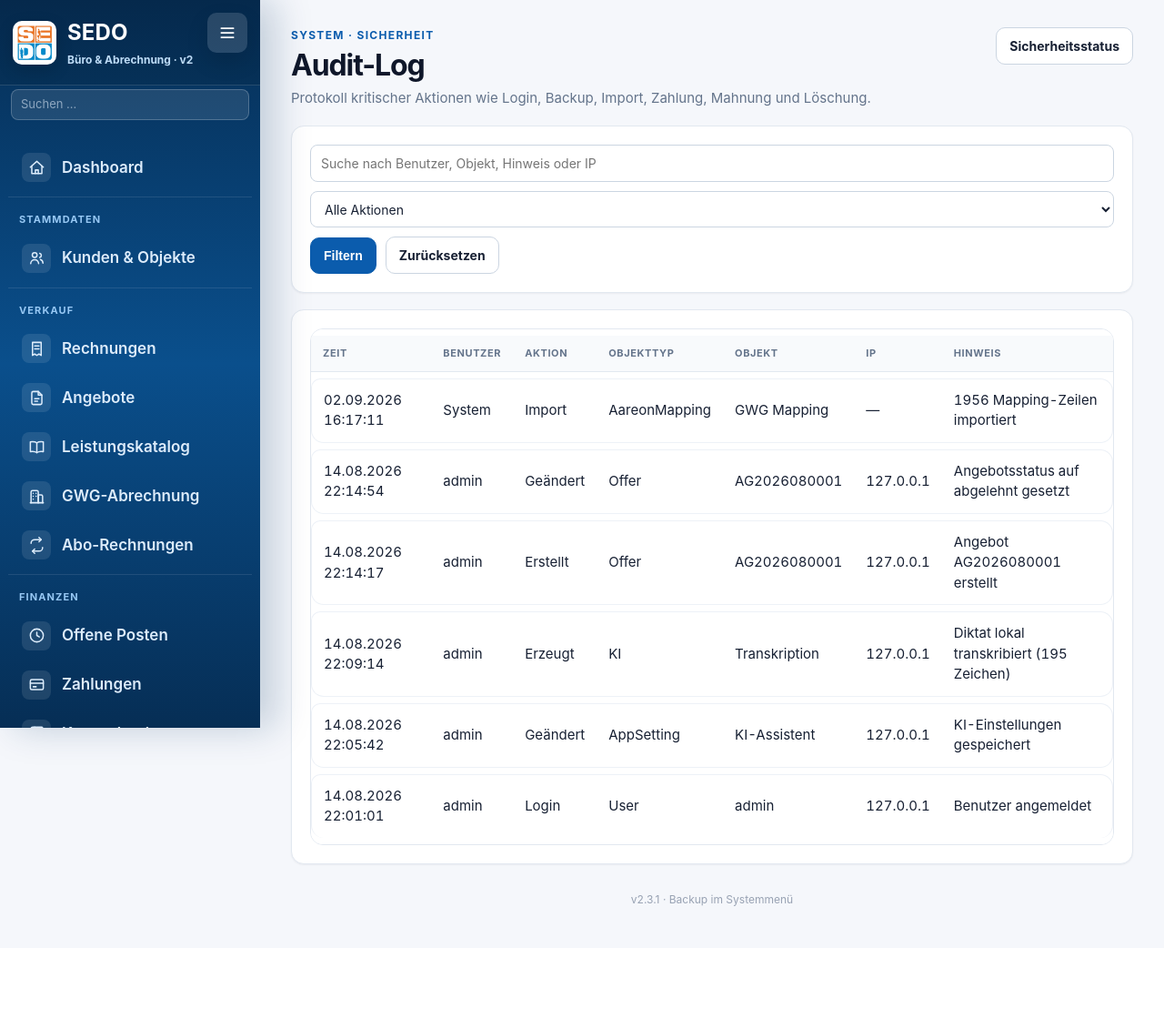
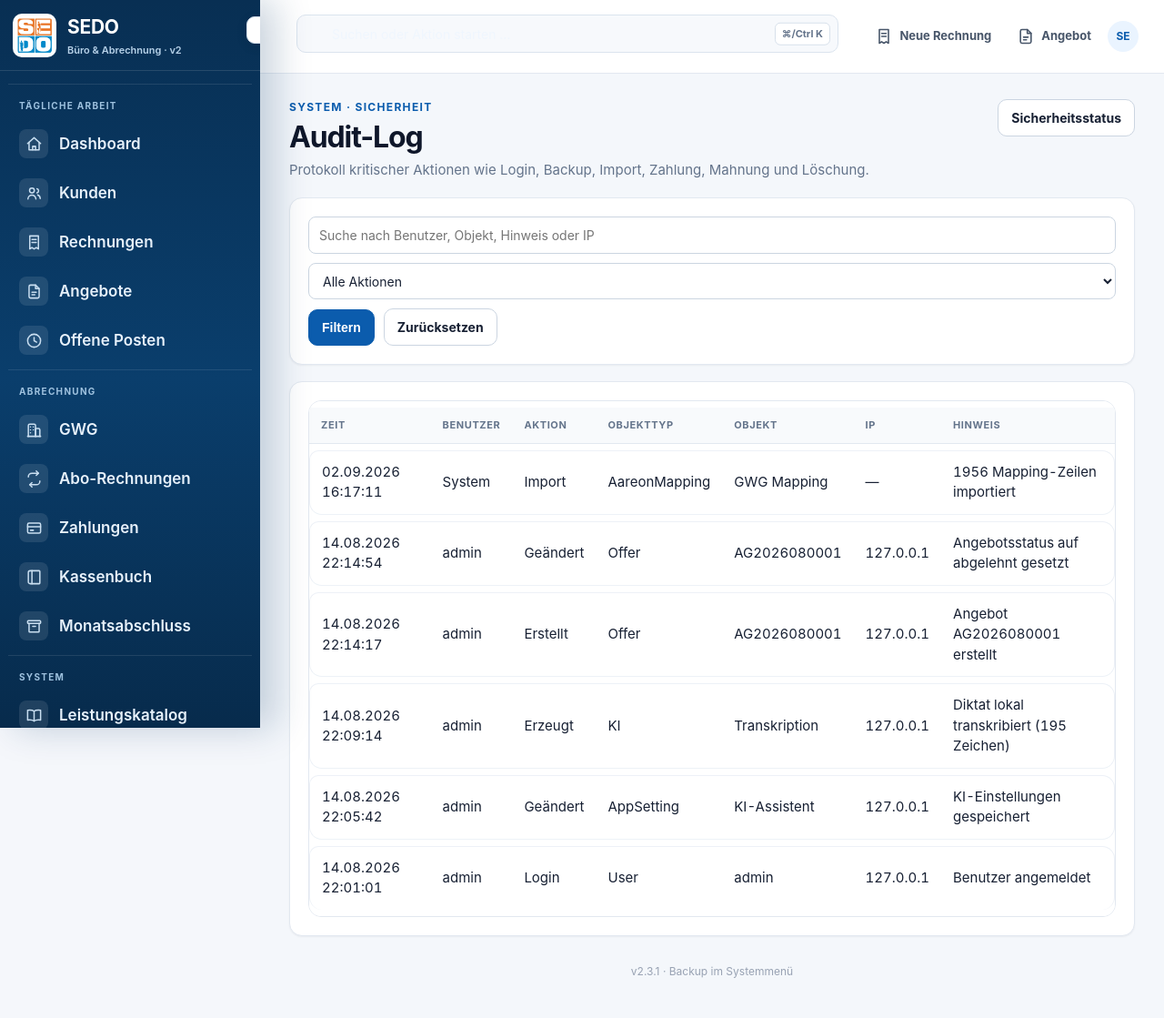
Before and after one commit to midobberahn-png/sedo-projekt, a Django app: page /audit-log/ in a window 1280 px wide. Shown: the whole page at 91% size. Before the commit the page ends 996 px from the top, so only its background shows below. Run offline with Django 5.2, Linux system fonts and the light colour scheme; a user stored in the database is signed in; data comes from the database, SQL or seed files in the repository; data that the repository does not hold is empty.

Commit message:
UX-02: App-Shell, Navigation und Command-Bar neu ordnen

```diff
--- a/sedo_rechnungstool_v2/sedo/templates/sedo/base.html
+++ b/sedo_rechnungstool_v2/sedo/templates/sedo/base.html
@@ -6,6 +6,7 @@
   <title>{% block title %}SEDO Rechnungstool{% endblock %}</title>
   <link rel="stylesheet" href="/static/sedo/app.css?v=3_24">
   <link rel="stylesheet" href="/static/sedo/design-system-v2.css?v=1">
+  <link rel="stylesheet" href="/static/sedo/app-shell-v2.css?v=1">
 </head>
 <body class="sidebar-cover">
 {# Einheitliches Icon-Set (Inline-SVG-Sprite, Strichstil, erbt Farbe via currentColor) #}
@@ -45,48 +46,55 @@
       <img src="/static/sedo/sedo_logo.png" alt="SEDO">
       <div class="brand-text"><strong>SEDO</strong><small>Büro &amp; Abrechnung · v2</small></div>
     </div>
-    <div class="global-search">
-      <input type="search" id="global-search" placeholder="Suchen …" autocomplete="off"
-             aria-label="Globale Suche: Kunden, Rechnungen, Angebote, Objekte">
-      <div class="global-search-results" id="global-search-results" hidden></div>
-    </div>
-    <nav class="nav">
+    <nav class="nav" aria-label="Hauptnavigation">
+      <div class="drawer-title"><span>Tägliche Arbeit</span></div>
       <a {% if request.resolver_match.url_name == 'dashboard' %}class="active" aria-current="page"{% endif %} href="{% url 'sedo:dashboard' %}"><span class="nav-ico"><svg class="ico" aria-hidden="true"><use href="#i-dashboard"/></svg></span><span class="nav-text">Dashboard</span></a>
-      <div class="drawer-title"><span>Stammdaten</span></div>
-      <a {% if 'customer' in request.resolver_match.url_name or 'object' in request.resolver_match.url_name %}class="active" aria-current="page"{% endif %} href="{% url 'sedo:customer_list' %}"><span class="nav-ico"><svg class="ico" aria-hidden="true"><use href="#i-users"/></svg></span><span class="nav-text">Kunden & Objekte</span></a>
-      <div class="drawer-title"><span>Verkauf</span></div>
+      <a {% if 'customer' in request.resolver_match.url_name or 'object' in request.resolver_match.url_name %}class="active" aria-current="page"{% endif %} href="{% url 'sedo:customer_list' %}"><span class="nav-ico"><svg class="ico" aria-hidden="true"><use href="#i-users"/></svg></span><span class="nav-text">Kunden</span></a>
       <a {% if 'invoice' in request.resolver_match.url_name or 'reminder' in request.resolver_match.url_name %}class="active" aria-current="page"{% endif %} href="{% url 'sedo:invoice_list' %}"><span class="nav-ico"><svg class="ico" aria-hidden="true"><use href="#i-invoice"/></svg></span><span class="nav-text">Rechnungen</span></a>
       <a {% if 'offer' in request.resolver_match.url_name %}class="active" aria-current="page"{% endif %} href="{% url 'sedo:offer_list' %}"><span class="nav-ico"><svg class="ico" aria-hidden="true"><use href="#i-offer"/></svg></span><span class="nav-text">Angebote</span></a>
-      <a {% if 'service_catalog' in request.resolver_match.url_name %}class="active" aria-current="page"{% endif %} href="{% url 'sedo:service_catalog_list' %}"><span class="nav-ico"><svg class="ico" aria-hidden="true"><use href="#i-catalog"/></svg></span><span class="nav-text">Leistungskatalog</span></a>
-      <a {% if request.resolver_match.url_name == 'aareon_monthly' or request.resolver_match.url_name == 'aareon_import' %}class="active" aria-current="page"{% endif %} href="{% url 'sedo:aareon_monthly' %}"><span class="nav-ico"><svg class="ico" aria-hidden="true"><use href="#i-building"/></svg></span><span class="nav-text">GWG-Abrechnung</span></a>
+      <a {% if request.resolver_match.url_name == 'open_items' %}class="active" aria-current="page"{% endif %} href="{% url 'sedo:open_items' %}"><span class="nav-ico"><svg class="ico" aria-hidden="true"><use href="#i-open"/></svg></span><span class="nav-text">Offene Posten</span></a>
+
+      <div class="drawer-title"><span>Abrechnung</span></div>
+      <a {% if request.resolver_match.url_name == 'aareon_monthly' or request.resolver_match.url_name == 'aareon_import' %}class="active" aria-current="page"{% endif %} href="{% url 'sedo:aareon_monthly' %}"><span class="nav-ico"><svg class="ico" aria-hidden="true"><use href="#i-building"/></svg></span><span class="nav-text">GWG</span></a>
       <a {% if 'recurring' in request.resolver_match.url_name %}class="active" aria-current="page"{% endif %} href="{% url 'sedo:recurring_monthly' %}"><span class="nav-ico"><svg class="ico" aria-hidden="true"><use href="#i-repeat"/></svg></span><span class="nav-text">Abo-Rechnungen</span></a>
-      <div class="drawer-title"><span>Finanzen</span></div>
-      <a {% if request.resolver_match.url_name == 'open_items' %}class="active" aria-current="page"{% endif %} href="{% url 'sedo:open_items' %}"><span class="nav-ico"><svg class="ico" aria-hidden="true"><use href="#i-open"/></svg></span><span class="nav-text">Offene Posten</span></a>
       <a {% if 'payment' in request.resolver_match.url_name %}class="active" aria-current="page"{% endif %} href="{% url 'sedo:payment_list' %}"><span class="nav-ico"><svg class="ico" aria-hidden="true"><use href="#i-payment"/></svg></span><span class="nav-text">Zahlungen</span></a>
       <a {% if 'cashbook' in request.resolver_match.url_name %}class="active" aria-current="page"{% endif %} href="{% url 'sedo:cashbook_list' %}"><span class="nav-ico"><svg class="ico" aria-hidden="true"><use href="#i-cashbook"/></svg></span><span class="nav-text">Kassenbuch</span></a>
       <a {% if request.resolver_match.url_name == 'month_close' %}class="active" aria-current="page"{% endif %} href="{% url 'sedo:month_close' %}"><span class="nav-ico"><svg class="ico" aria-hidden="true"><use href="#i-monthclose"/></svg></span><span class="nav-text">Monatsabschluss</span></a>
+
       <div class="drawer-title"><span>System</span></div>
+      <a {% if 'service_catalog' in request.resolver_match.url_name %}class="active" aria-current="page"{% endif %} href="{% url 'sedo:service_catalog_list' %}"><span class="nav-ico"><svg class="ico" aria-hidden="true"><use href="#i-catalog"/></svg></span><span class="nav-text">Leistungskatalog</span></a>
       <details class="nav-group"{% if request.resolver_match.url_name == 'settings' or request.resolver_match.url_name == 'backup' or request.resolver_match.url_name == 'security_status' or request.resolver_match.url_name == 'audit_log' %} open{% endif %}>
-        <summary><span class="nav-ico"><svg class="ico" aria-hidden="true"><use href="#i-settings"/></svg></span><span class="nav-text">Einstellungen</span><span class="nav-caret">▾</span></summary>
+        <summary><span class="nav-ico"><svg class="ico" aria-hidden="true"><use href="#i-settings"/></svg></span><span class="nav-text">Administration</span><span class="nav-caret">▾</span></summary>
         <div class="nav-sub">
-          <a {% if request.resolver_match.url_name == 'settings' %}class="active" aria-current="page"{% endif %} href="{% url 'sedo:settings' %}"><span class="nav-ico"><svg class="ico" aria-hidden="true"><use href="#i-settings"/></svg></span><span class="nav-text">Allgemein</span></a>
-          <a {% if request.resolver_match.url_name == 'backup' %}class="active" aria-current="page"{% endif %} href="{% url 'sedo:backup' %}"><span class="nav-ico"><svg class="ico" aria-hidden="true"><use href="#i-backup"/></svg></span><span class="nav-text">Backup &amp; Sicherung</span></a>
+          <a {% if request.resolver_match.url_name == 'settings' %}class="active" aria-current="page"{% endif %} href="{% url 'sedo:settings' %}"><span class="nav-ico"><svg class="ico" aria-hidden="true"><use href="#i-settings"/></svg></span><span class="nav-text">Einstellungen</span></a>
+          <a {% if request.resolver_match.url_name == 'backup' %}class="active" aria-current="page"{% endif %} href="{% url 'sedo:backup' %}"><span class="nav-ico"><svg class="ico" aria-hidden="true"><use href="#i-backup"/></svg></span><span class="nav-text">Backup</span></a>
           <a {% if request.resolver_match.url_name == 'security_status' or request.resolver_match.url_name == 'audit_log' %}class="active" aria-current="page"{% endif %} href="{% url 'sedo:security_status' %}"><span class="nav-ico"><svg class="ico" aria-hidden="true"><use href="#i-shield"/></svg></span><span class="nav-text">Sicherheit</span></a>
-          <a href="/admin/"><span class="nav-ico"><svg class="ico" aria-hidden="true"><use href="#i-admin"/></svg></span><span class="nav-text">Admin</span></a>
-          {% comment %}
-          Abmelden muss ein POST sein: Djangos LogoutView akzeptiert seit
-          Version 5.0 kein GET mehr (http_method_names = ["post", "options"]).
-          Als Link lieferte der Menüpunkt HTTP 405 – Abmelden war schlicht
-          nicht möglich, die Sitzung blieb bis zum Cookie-Ablauf gültig
-          (Review-Fund F-53). Der Knopf trägt dieselben Klassen wie die
-          Nachbarlinks, damit er sich optisch nicht unterscheidet.
-          {% endcomment %}
+          <a href="/admin/"><span class="nav-ico"><svg class="ico" aria-hidden="true"><use href="#i-admin"/></svg></span><span class="nav-text">Django-Admin</span></a>
           <form method="post" action="{% url 'logout' %}" class="nav-logout-form">{% csrf_token %}<button type="submit" class="nav-logout-btn"><span class="nav-ico"><svg class="ico" aria-hidden="true"><use href="#i-logout"/></svg></span><span class="nav-text">Abmelden</span></button></form>
         </div>
       </details>
     </nav>
   </aside>
   <main class="main">
+    <header class="app-commandbar" aria-label="Schnellzugriff">
+      <div class="command-search">
+        <div class="global-search">
+          <input type="search" id="global-search" placeholder="Suchen oder Aktion starten …" autocomplete="off"
+                 aria-label="Globale Suche: Kunden, Rechnungen, Angebote, Objekte und Schnellaktionen"
+                 data-action-invoice="{% url 'sedo:invoice_create' %}"
+                 data-action-offer="{% url 'sedo:offer_create' %}"
+                 data-action-customer="{% url 'sedo:customer_create' %}"
+                 data-action-open-items="{% url 'sedo:open_items' %}">
+          <span class="command-shortcut" aria-hidden="true">⌘/Ctrl K</span>
+          <div class="global-search-results" id="global-search-results" hidden></div>
+        </div>
+      </div>
+      <div class="command-actions" aria-label="Schnellaktionen">
+        <a class="command-action" href="{% url 'sedo:invoice_create' %}"><svg class="ico" aria-hidden="true"><use href="#i-invoice"/></svg><span>Neue Rechnung</span></a>
+        <a class="command-action" href="{% url 'sedo:offer_create' %}"><svg class="ico" aria-hidden="true"><use href="#i-offer"/></svg><span>Angebot</span></a>
+        <span class="command-user" aria-hidden="true">SE</span>
+      </div>
+    </header>
     <div class="page-shell">
       {% block content %}{% endblock %}
       <div class="footer-note">v2.3.1 · Backup im Systemmenü</div>
@@ -99,7 +107,7 @@
 
 <!-- Schritt-Assistent (wirkt nur auf Seiten mit [data-wizard]) -->
 <script src="/static/sedo/wizard.js?v=3_23"></script>
-<script src="/static/sedo/global_search.js?v=2_1"></script>
+<script src="/static/sedo/global_search.js?v=3_0"></script>
 
 {% if messages %}
 <script>
```
